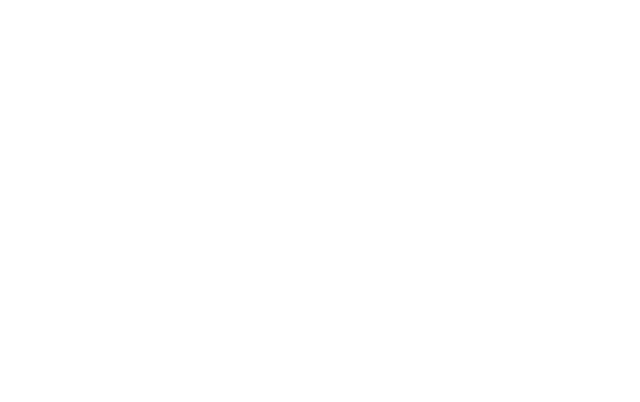
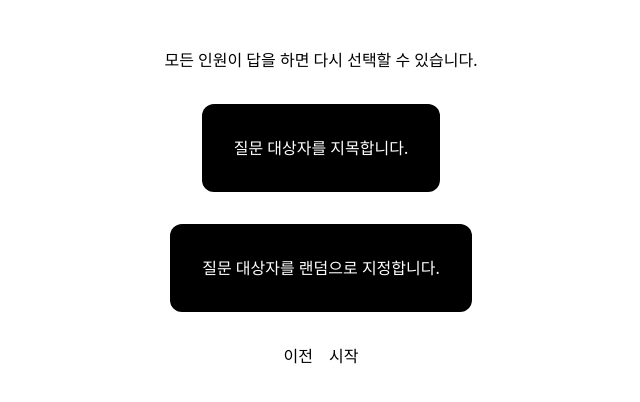
Before and after one commit to bellDev-code/Answer-the-question-Front, a React (Vite) app: page /singlePage/answerSelect in a window 1280 px wide. Before the commit this address had no page. Shown: the top 402 px of the page, without its empty margins (319-959 px from the left). Built offline with nearby package versions, Linux system fonts and the light colour scheme.

Commit message:
[WIP]single-page : AnswerSelect

```diff
--- a/src/App.tsx
+++ b/src/App.tsx
@@ -2,6 +2,7 @@
 import { BrowserRouter, Route, Routes } from 'react-router-dom';
 import Home from '@Layouts/Home';
 import SingleDevice from '@Layouts/SingleDevice';
+import AnswerSelect from '@Components/AnswerSelect';
 
 const App = () => {
   return (
@@ -9,6 +10,7 @@
       <Routes>
         <Route path='/' element={<Home />} />
         <Route path='/singlePage' element={<SingleDevice />} />
+        <Route path='/singlePage/answerSelect/' element={<AnswerSelect />} />
       </Routes>
     </BrowserRouter>
   );
--- /dev/null
+++ b/src/Components/AnswerSelect/index.tsx
@@ -0,0 +1,34 @@
+import React from 'react';
+import { useNavigate } from 'react-router-dom';
+
+const AnswerSelect = () => {
+  const navigate = useNavigate();
+
+  const handlePrevious = () => {
+    navigate(-1);
+  };
+
+  return (
+    <div className='sm: h-screen'>
+      <div className='sm: flex flex-col items-center w-full gap-8'>
+        <h1 className='sm: mt-12'>모든 인원이 답을 하면 다시 선택할 수 있습니다.</h1>
+        <div>
+          <button className='sm: bg-black text-white p-8 rounded-xl'>
+            질문 대상자를 지목합니다.
+          </button>
+        </div>
+        <div>
+          <button className='sm: bg-black text-white p-8 rounded-xl'>
+            질문 대상자를 랜덤으로 지정합니다.
+          </button>
+        </div>
+        <div className='sm: flex gap-4'>
+          <button onClick={handlePrevious}>이전</button>
+          <button>시작</button>
+        </div>
+      </div>
+    </div>
+  );
+};
+
+export default AnswerSelect;
--- a/src/Components/SingleInput/index.tsx
+++ b/src/Components/SingleInput/index.tsx
@@ -1,4 +1,5 @@
 import React, { ChangeEvent, useEffect, useState } from 'react';
+import { useNavigate } from 'react-router-dom';
 
 const SingleInput = () => {
   const [name, setName] = useState<string>('');
@@ -21,6 +22,12 @@
       sessionStorage.setItem('names', JSON.stringify(updatedNames));
       setName('');
     }
+  };
+
+  const navigate = useNavigate();
+
+  const handleNext = () => {
+    navigate('/singlePage/answerSelect');
   };
 
   return (
@@ -50,7 +57,9 @@
         <p className='sm: text-lg font-semibold'>총 인원: {names.length}</p>
       </div>
       <div className='sm: flex justify-end py-10'>
-        <button className='sm: bg-black text-white w-20 p-1 rounded-xl'>다음</button>
+        <button onClick={handleNext} className='sm: bg-black text-white w-20 p-1 rounded-xl'>
+          다음
+        </button>
       </div>
     </div>
   );
--- a/tsconfig.json
+++ b/tsconfig.json
@@ -12,7 +12,7 @@
     "resolveJsonModule": true,
     "isolatedModules": true,
     "noEmit": true,
-    "jsx": "react-jsx",
+    "jsx": "react",
 
     /* Linting */
     "strict": true,
```
